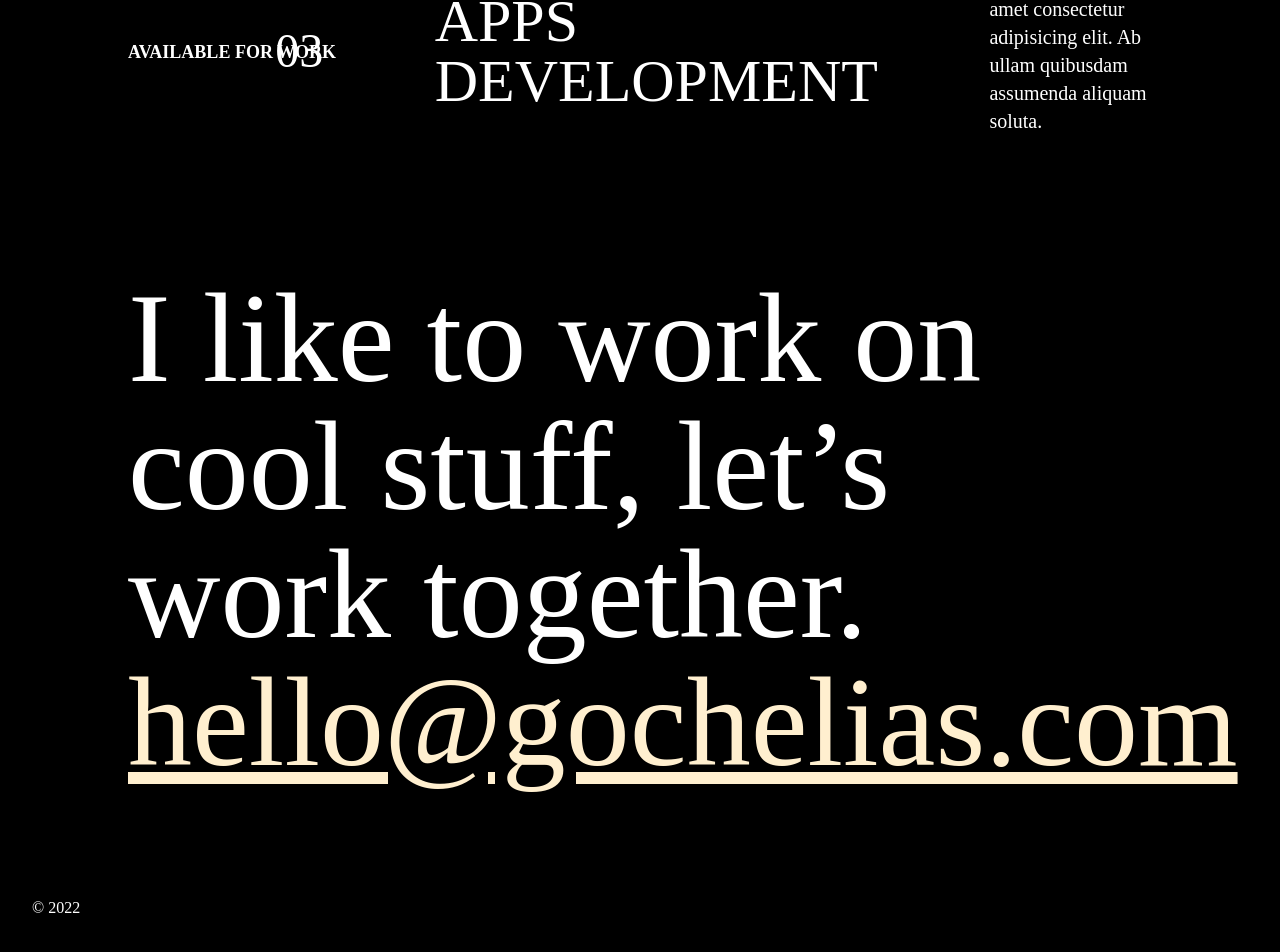
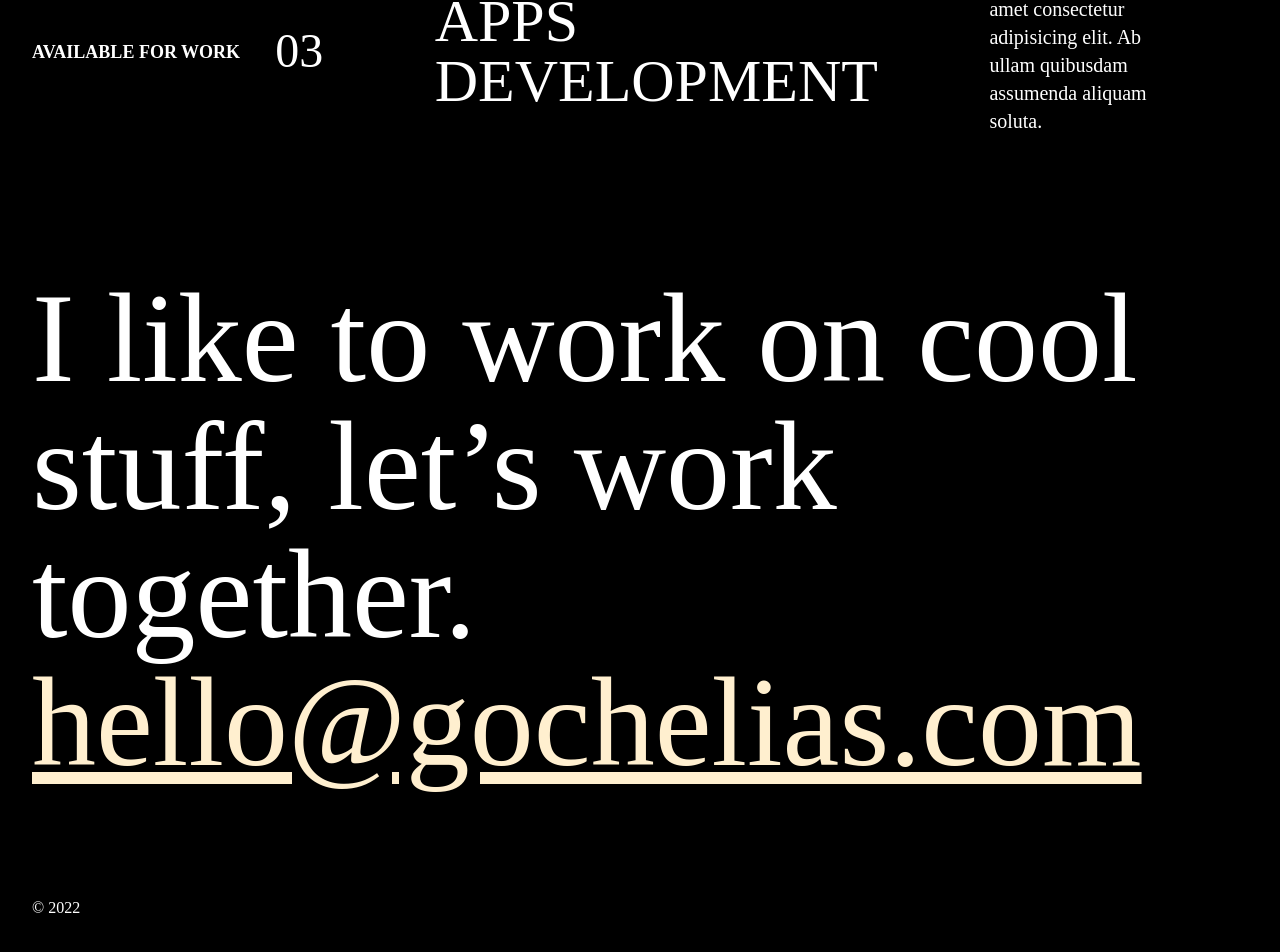
Before and after one commit to gochelias/gochelias, a Next.js app: page /about in a window 1280 px wide. Shown: the part 2280-3232 px from the top of the page. Built offline with nearby package versions, Linux system fonts and the light colour scheme.

Commit message:
fix(footer): the footer has been aligned to the container

```diff
--- a/src/components/Footer.tsx
+++ b/src/components/Footer.tsx
@@ -7,7 +7,7 @@ export const Footer = () => {
 	const apos = '\u2019';
 
 	return (
-		<section className="relative flex h-screen w-full flex-col justify-center space-y-52 px-24">
+		<section className="relative flex h-screen w-full flex-col justify-center space-y-52">
 			<h6 className="select-none text-lg font-semibold uppercase">
 				Available for work
 			</h6>
@@ -23,7 +23,7 @@ export const Footer = () => {
 					</button>
 				</CopyToClipboard>
 			</div>
-			<footer className="flex w-full select-none justify-between">
+			<footer className="flex w-4/5 select-none justify-between">
 				<div>
 					<div className="group flex items-center space-x-3">
 						<Link href="/portfolio">
```
